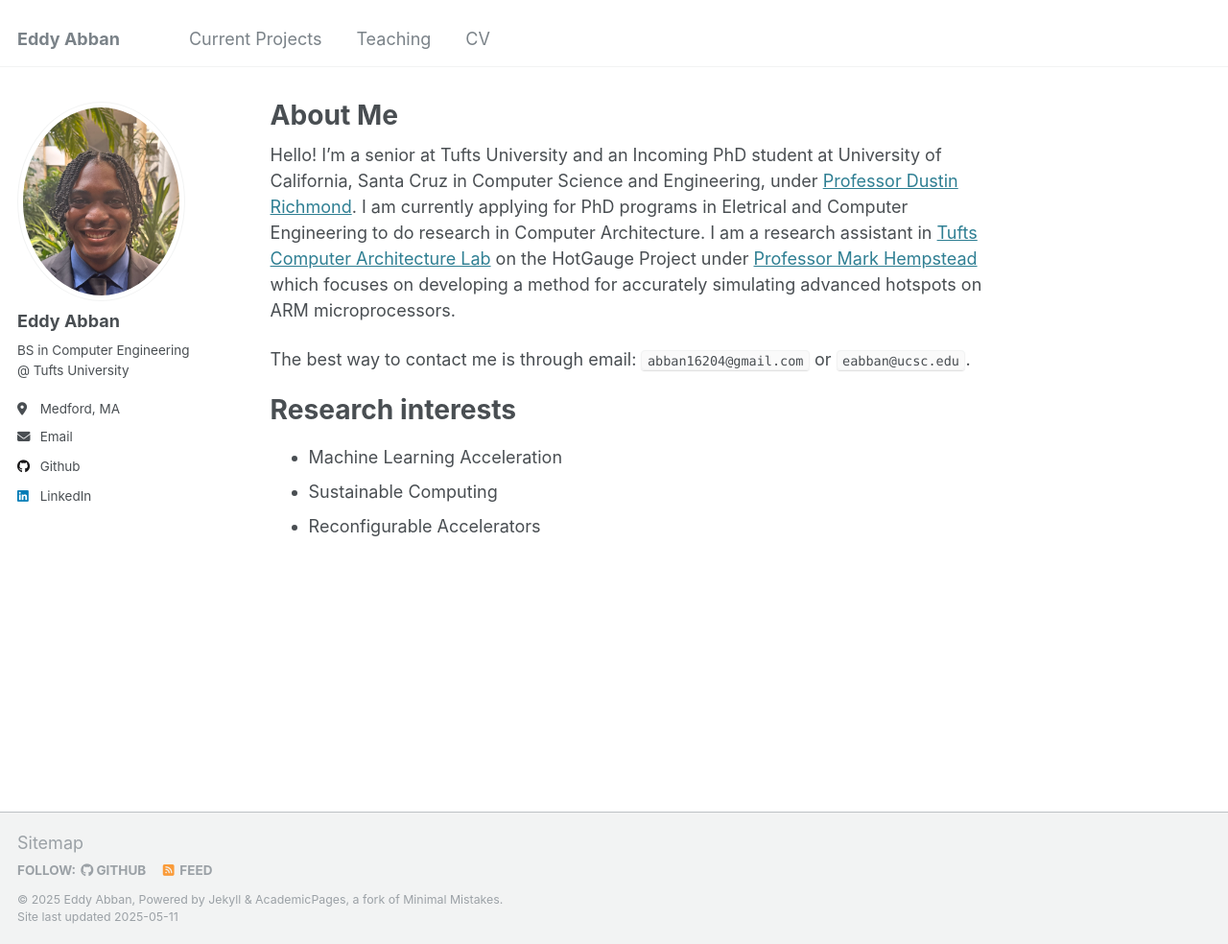
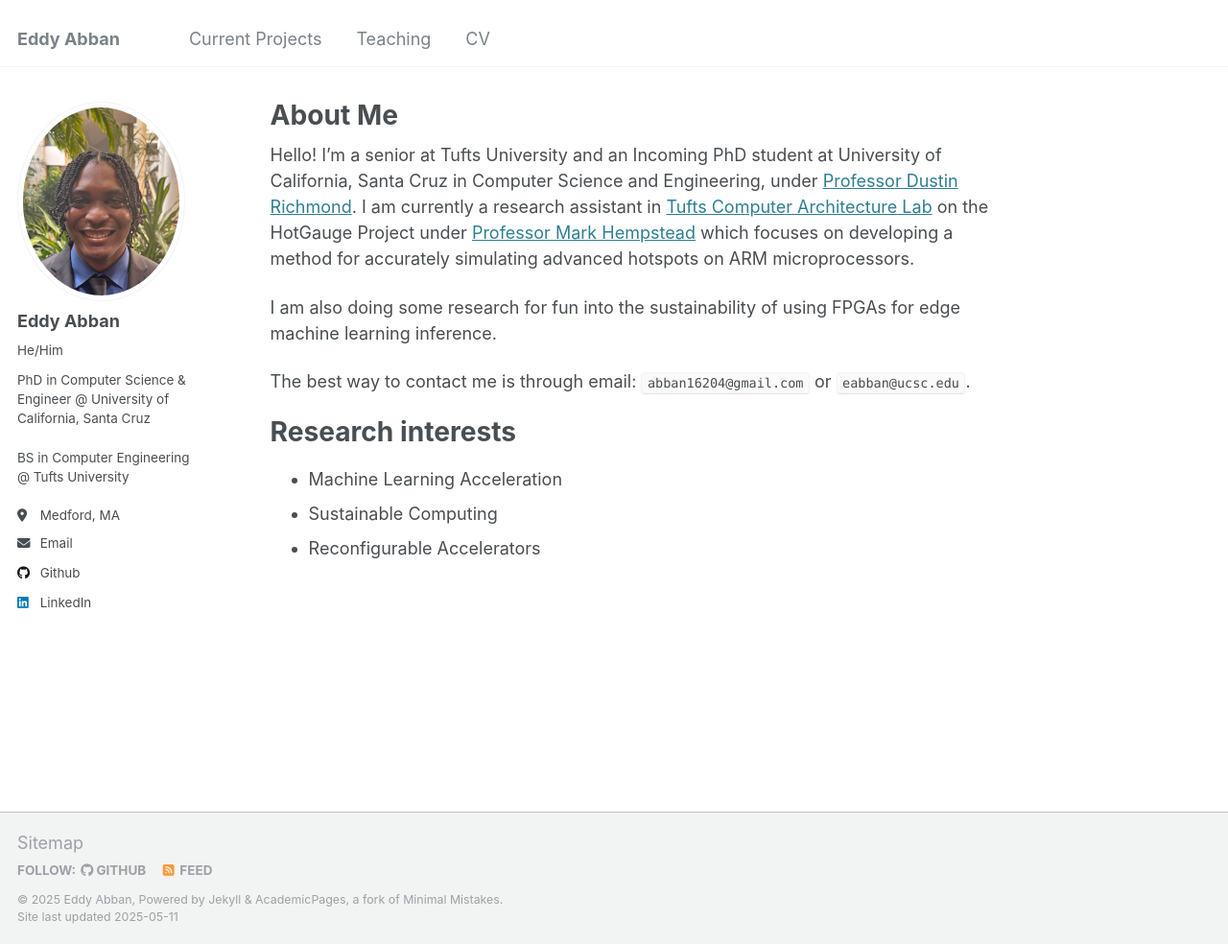
Before and after one commit to eddyabban2/eddyabban2.github.io, a Jekyll site: the page built from _pages/about.md, in a window 1280 px wide and 984 px high. Shown: the whole window at 96% size. Built offline with Jekyll 4.4.1, drawn with Linux system fonts in a browser that asks for light colours.

Commit message:
Modified information to be correct

```diff
--- a/_config.yml
+++ b/_config.yml
@@ -23,8 +23,12 @@ author:
   # Biographic information
   avatar           : "IMG_4993.png"
   name             : "Eddy Abban"
-  pronouns         : # example: "she/her"
-  bio              : "BS in Computer Engineering @ Tufts University"
+  pronouns         : "He/Him"
+  bio: |
+    PhD in Computer Science & Engineer @ University of California, Santa Cruz
+
+    BS in Computer Engineering @ Tufts University
+
   location         : "Medford, MA"
   employer         :
   uri              : # URL
--- a/_includes/author-profile.html
+++ b/_includes/author-profile.html
@@ -17,7 +17,7 @@
   <div class="author__content">
     <h3 class="author__name">{{ author.name }}</h3>
     {% if author.pronouns %}<p class="author__pronouns">{{ author.pronouns }}</p>{% endif %}
-    {% if author.bio %}<p class="author__bio">{{ author.bio }}</p>{% endif %}
+    {% if author.bio %}<p class="author__bio">{{ author.bio | newline_to_br }}</p>{% endif %}
   </div>
 
   <div class="author__urls-wrapper">
--- a/_pages/about.md
+++ b/_pages/about.md
@@ -7,8 +7,9 @@ redirect_from:
   - /about.html
 ---
 
-Hello! I'm a senior at Tufts University and an Incoming PhD student at University of California, Santa Cruz in Computer Science and Engineering, under [Professor Dustin Richmond](https://www.dustinrichmond.com). I am currently applying for PhD programs in Eletrical and Computer Engineering to do research in Computer Architecture. I am a research assistant in [Tufts Computer Architecture Lab](https://sites.tufts.edu/tcal/) on the HotGauge Project under [Professor Mark Hempstead](https://sites.tufts.edu/tcal/people/prof-hempstead/) which focuses on developing a method for accurately simulating advanced hotspots on ARM microprocessors.
+Hello! I'm a senior at Tufts University and an Incoming PhD student at University of California, Santa Cruz in Computer Science and Engineering, under [Professor Dustin Richmond](https://www.dustinrichmond.com). I am currently a research assistant in [Tufts Computer Architecture Lab](https://sites.tufts.edu/tcal/) on the HotGauge Project under [Professor Mark Hempstead](https://sites.tufts.edu/tcal/people/prof-hempstead/) which focuses on developing a method for accurately simulating advanced hotspots on ARM microprocessors.
 
+I am also doing some research for fun into the sustainability of using FPGAs for edge machine learning inference.
 
 The best way to contact me is through email: `abban16204@gmail.com` or `eabban@ucsc.edu`.
 
```
